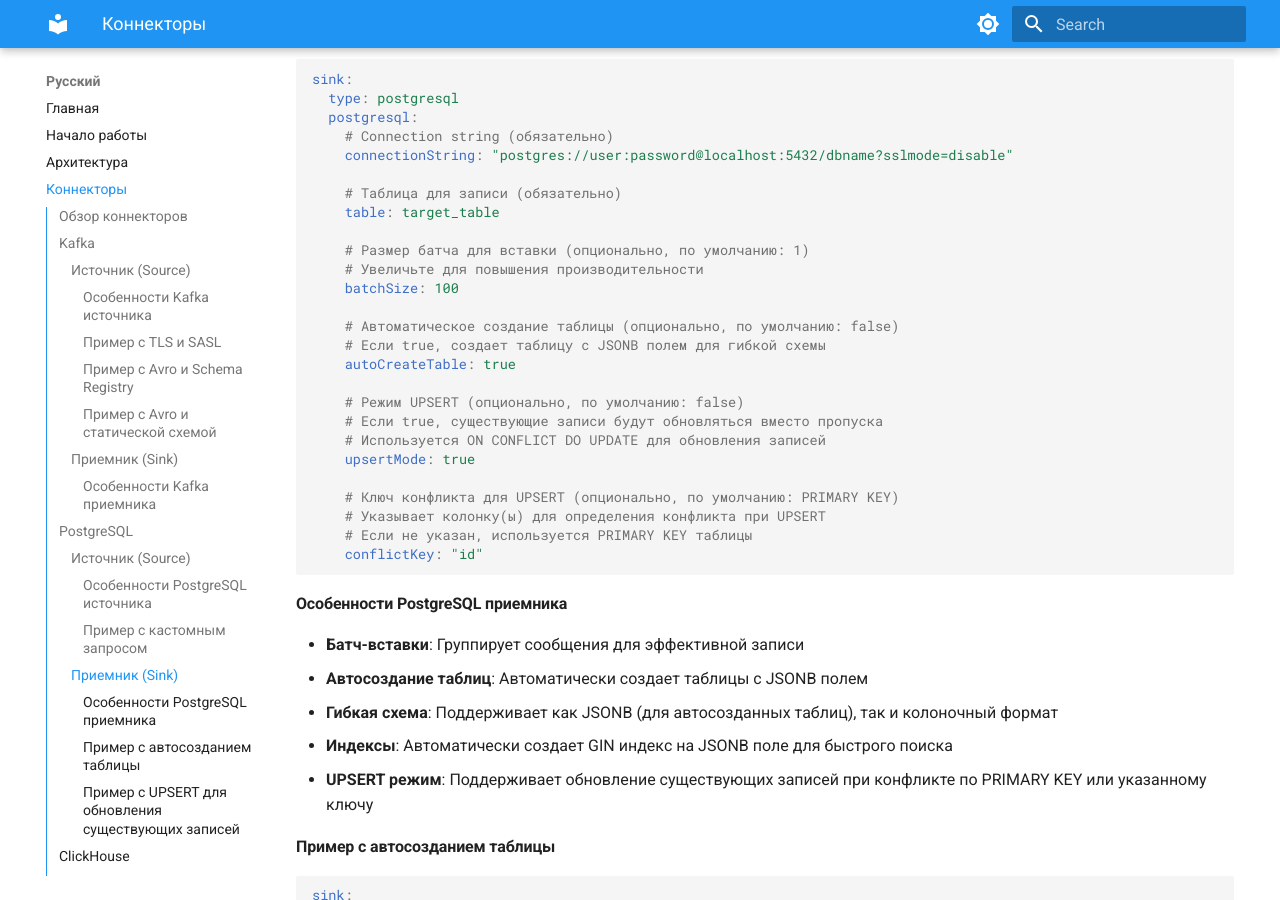
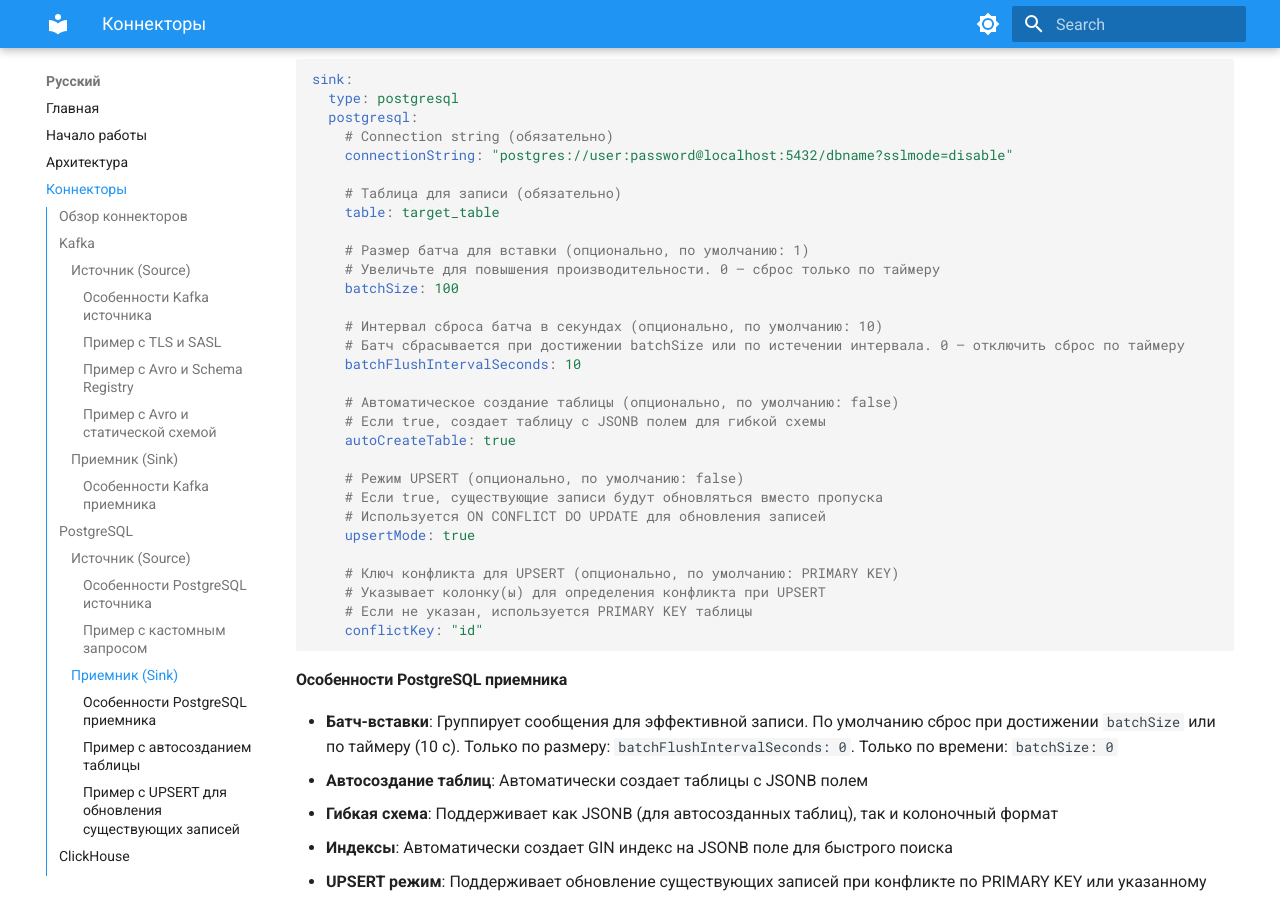
Before and after one commit to dataflow-operator/docs, an MkDocs documentation site: the page built from docs/ru/connectors.md, in a window 1280 px wide and 900 px high, scrolled down 6080 px. Built offline with MkDocs 1.6.1 and Material for MkDocs 9.7.7, drawn with Linux system fonts in a browser that asks for light colours; some of the changed text lies outside the part shown.

Commit message:
Update docs

```diff
--- a/docs/ru/connectors.md
+++ b/docs/ru/connectors.md
@@ -283,8 +283,12 @@
     table: target_table
 
     # Размер батча для вставки (опционально, по умолчанию: 1)
-    # Увеличьте для повышения производительности
+    # Увеличьте для повышения производительности. 0 — сброс только по таймеру
     batchSize: 100
+
+    # Интервал сброса батча в секундах (опционально, по умолчанию: 10)
+    # Батч сбрасывается при достижении batchSize или по истечении интервала. 0 — отключить сброс по таймеру
+    batchFlushIntervalSeconds: 10
 
     # Автоматическое создание таблицы (опционально, по умолчанию: false)
     # Если true, создает таблицу с JSONB полем для гибкой схемы
@@ -303,7 +307,7 @@
 
 #### Особенности PostgreSQL приемника
 
-- **Батч-вставки**: Группирует сообщения для эффективной записи
+- **Батч-вставки**: Группирует сообщения для эффективной записи. По умолчанию сброс при достижении `batchSize` или по таймеру (10 с). Только по размеру: `batchFlushIntervalSeconds: 0`. Только по времени: `batchSize: 0`
 - **Автосоздание таблиц**: Автоматически создает таблицы с JSONB полем
 - **Гибкая схема**: Поддерживает как JSONB (для автосозданных таблиц), так и колоночный формат
 - **Индексы**: Автоматически создает GIN индекс на JSONB поле для быстрого поиска
@@ -397,8 +401,11 @@
     connectionString: "clickhouse://default@clickhouse:9000/default?dial_timeout=10s"
     table: output_table
 
-    # Размер батча для вставок (опционально, по умолчанию: 100)
+    # Размер батча для вставок (опционально, по умолчанию: 100). 0 — сброс только по таймеру
     batchSize: 100
+
+    # Интервал сброса батча в секундах (опционально, по умолчанию: 10). 0 — отключить сброс по таймеру
+    batchFlushIntervalSeconds: 10
 
     # Автосоздание MergeTree таблицы с колонками data + created_at (опционально)
     autoCreateTable: true
@@ -406,7 +413,7 @@
 
 #### Особенности ClickHouse приемника
 
-- **Батч-вставки**: Группирует сообщения для эффективной записи (размер батча по умолчанию: 100)
+- **Батч-вставки**: Группирует сообщения; по умолчанию сброс при достижении `batchSize` или по таймеру (10 с). Только по размеру: `batchFlushIntervalSeconds: 0`. Только по времени: `batchSize: 0`
 - **Автосоздание таблиц**: Создаёт MergeTree таблицу с колонками `data` (String) и `created_at` (DateTime)
 - **JSON**: Сообщения хранятся как JSON строки в колонке `data`
 
@@ -575,9 +582,11 @@
     # Таблица для записи (обязательно)
     table: target_table
 
-    # Размер батча для вставки (опционально, по умолчанию: 1)
-    # Увеличьте для повышения производительности
+    # Размер батча для вставки (опционально, по умолчанию: 1). 0 — сброс только по таймеру
     batchSize: 100
+
+    # Интервал сброса батча в секундах (опционально, по умолчанию: 10). 0 — отключить сброс по таймеру
+    batchFlushIntervalSeconds: 10
 
     # Автоматическое создание таблицы (опционально, по умолчанию: false)
     # Если true, создает таблицу с VARCHAR колонкой для JSON данных
@@ -595,7 +604,7 @@
 
 #### Особенности Trino приемника
 
-- **Батч-вставки**: Группирует сообщения для эффективной записи
+- **Батч-вставки**: Группирует сообщения; по умолчанию сброс при достижении `batchSize` или по таймеру (10 с). Только по размеру: `batchFlushIntervalSeconds: 0`. Только по времени: `batchSize: 0`
 - **Автосоздание таблиц**: Автоматически создает таблицы, если они не существуют
 - **Аутентификация Keycloak**: OAuth2/OIDC аутентификация через Keycloak
 - **Автоматическое обновление токенов**: Токены автоматически обновляются
@@ -778,8 +787,11 @@
     namespace: my_schema
     table: my_table
 
-    # Размер батча для дозаписи (опционально, по умолчанию: 100)
+    # Размер батча для дозаписи (опционально, по умолчанию: 100). 0 — сброс только по таймеру
     batchSize: 100
+
+    # Интервал сброса батча в секундах (опционально, по умолчанию: 10). 0 — отключить сброс по таймеру
+    batchFlushIntervalSeconds: 10
 
     # Создать таблицу, если не существует (опционально); создаётся таблица с одной колонкой "data" (string)
     autoCreateTable: true
@@ -791,7 +803,7 @@
 #### Особенности Nessie приемника
 
 - **Контекст ветки**: Запись выполняется в указанную ветку Nessie через каталог.
-- **Батч-дозапись**: Группировка сообщений и дозапись батчами в Iceberg.
+- **Батч-дозапись**: Группировка сообщений и дозапись батчами в Iceberg; по умолчанию сброс при достижении `batchSize` или по таймеру (10 с). Только по размеру: `batchFlushIntervalSeconds: 0`. Только по времени: `batchSize: 0`
 - **Автосоздание таблицы**: Создание таблицы Iceberg с одной колонкой `data` (string) для JSON при отсутствии таблицы.
 - **Аутентификация**: Аналогично источнику (Bearer или Basic).
 
```
Also changed, not shown: docs/en/connectors.md (+15 -7 lines).
